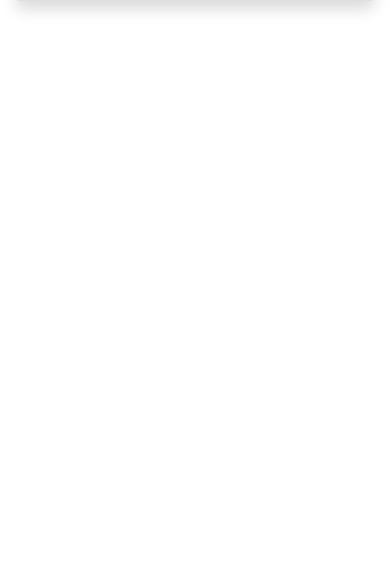
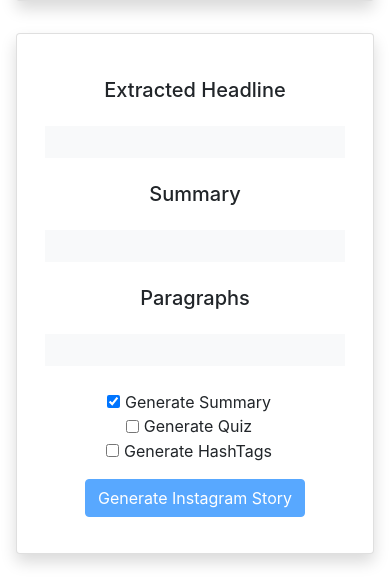
Before and after one commit to Lukasdoe/BRilliant, a Django app: page / in a window 390 px wide. Shown: the part 616-1202 px from the top of the page. Before the commit the page ends 628 px from the top, so only its background shows below. Run offline with Django 3.2, Linux system fonts and the light colour scheme; some libraries are stand-ins or nearby versions.

Commit message:
Added story generation wireframe

```diff
--- a/converter/urls.py
+++ b/converter/urls.py
@@ -7,4 +7,5 @@ urlpatterns = [
     path("", IndexView.as_view(), name="index"),
     path("converter/input-url/<path:search_string>/", IndexSearchView.as_view(), name="index_search"),
     path("converter/extract-article/<path:extract_string>/", IndexExtractView.as_view(), name="index_search"),
+    path("converter/create-story/", StoryCreateView.as_view(), name="story_create"),
 ]
--- a/converter/views.py
+++ b/converter/views.py
@@ -6,7 +6,7 @@ from urllib.error import HTTPError, URLError
 import re
 import json
 from bs4 import BeautifulSoup
-
+import openai
 
 class IndexView(View):
     def get(self, request):
@@ -48,3 +48,33 @@ class IndexExtractView(View):
             except (HTTPError, URLError, ValueError) as e:
                 pass
         return HttpResponseNotFound()
+
+
+class StoryCreateView(View):
+    def post(self, request):
+        body = json.loads(request.body)
+        context = {}
+        print(body)
+        if body.get("gen_summary"):
+            context["summary"] = self.gen_summary(body.get("article_text"))
+
+        if body.get("gen_quiz"):
+            context["quiz"] = self.gen_quiz(body.get("article_text"))
+
+        if body.get("gen_hashtags"):
+            context["hashtags"] = self.gen_hashtags(body.get("article_text"))
+
+        print(context)
+        return HttpResponse(content=json.dumps(context), status=200, content_type="application/json")
+
+    def gen_summary(self, article_text):
+        with open("prompts/summary_prompt.txt", "r") as f:
+            return f.read() + article_text[:50]
+
+    def gen_quiz(self, article_text):
+        with open("prompts/quiz_prompt.txt", "r") as f:
+            return f.read() + article_text[:50]
+
+    def gen_hashtags(self, article_text):
+        with open("prompts/hashtag_prompt.txt", "r") as f:
+            return f.read() + article_text[:50]
--- a/templates/index.html
+++ b/templates/index.html
@@ -22,21 +22,24 @@
             integrity="sha384-wfSDF2E50Y2D1uUdj0O3uMBJnjuUD4Ih7YwaYd1iqfktj0Uod8GCExl3Og8ifwB6"
             crossorigin="anonymous"></script>
 
+    <link rel="shortcut icon" type="image/x-icon" href="/static/favicon.ico">
+
     <!-- Load React. -->
     <!-- Note: when deploying, replace "development.js" with "production.min.js". -->
     <script src="https://unpkg.com/react@16/umd/react.development.js"></script>
     <script src="https://unpkg.com/react-dom@16/umd/react-dom.development.js"></script>
     <script type="application/javascript" src="https://unpkg.com/babel-standalone@6.26.0/babel.js"></script>
 
-    <!-- Load our React component. -->
-    {#    <script type="module" src="{% static 'converter/story_emulator.js' %}"></script>#}
-
     <title>BRilliant</title>
 </head>
 
 <body>
-<div class="row text-center m-lg-5 m-sm-2">
-    <div class="col-auto animate__animated animate__fadeIn m-3" id="third-card" hidden>
+{% csrf_token %}
+<script>
+    const csrftoken = document.querySelector('[name=csrfmiddlewaretoken]').value;
+</script>
+<div class="row text-center mt-lg-5 mx-lg-5 m-sm-2">
+    <div class="col-auto animate__animated animate__fadeIn m-3" hidden id="third-card">
         <div class="card shadow">
             <div class="card-body">
                 <div id="react_container" class="col-auto"></div>
@@ -76,7 +79,7 @@
             </div>
         </div>
     </div>
-    <div class="col-md animate__animated animate__slideInRight m-3" id="article-detail-view" hidden>
+    <div class="col-md animate__animated animate__slideInRight m-3" id="article-detail-view">
         <div class="card shadow">
             <div class="card-body">
                 <h5 class="mb-4 mt-4">Extracted Headline</h5>
@@ -89,9 +92,23 @@
                 <h5 class="mb-4 mt-4">Paragraphs</h5>
                 <div id="extracted-paragraphs"
                      class="overflow-auto p-3 mb-3 mb-md-0 m-2 bg-light text-left"
-                     style="overflow: auto; max-height: 30vh;"></div>
-                <div class="m-3 mt-5">
-                    <button type="button" id="generate-story" class="btn btn-primary w-100">
+                     style="overflow: auto; max-height: 20vh;"></div>
+                <div class="m-3 mt-4 row-auto text-center">
+                    <div class="form-check form-check-inline">
+                        <input type="checkbox" id="generate-summary" value="" checked class="form-check-input">
+                        <label class="form-check-label" for="generate-summary">Generate Summary</label>
+                    </div>
+                    <div class="form-check form-check-inline">
+                        <input type="checkbox" id="generate-quiz" value="" class="form-check-input">
+                        <label class="form-check-label" for="generate-quiz">Generate Quiz</label>
+                    </div>
+                    <div class="form-check form-check-inline">
+                        <input type="checkbox" id="generate-hashtags" value="" class="form-check-input">
+                        <label class="form-check-label" for="generate-hashtags">Generate HashTags</label>
+                    </div>
+                </div>
+                <div class="m-3 mt-2">
+                    <button type="button" id="generate-story" disabled class="btn btn-primary">
                         Generate Instagram Story
                     </button>
                 </div>
@@ -99,6 +116,33 @@
         </div>
     </div>
 </div>
+<div class="row text-center mx-lg-5 mx-sm-2 my-2">
+    <div class="col-md animate__animated animate__fadeIn m-3" hidden id="summary-card">
+        <div class="card shadow">
+            <div class="card-body">
+                <h5 class="card-title">Summary</h5>
+                <div id="summary-card-body" class="text-left"></div>
+            </div>
+        </div>
+    </div>
+    <div class="col-md animate__animated animate__fadeIn m-3" hidden id="quiz-card">
+        <div class="card shadow">
+            <div class="card-body">
+                <h5 class="card-title">Quiz</h5>
+                <div id="quiz-card-body" class="text-left"></div>
+            </div>
+        </div>
+    </div>
+    <div class="col-md animate__animated animate__fadeIn m-3" hidden id="hashtag-card">
+        <div class="card shadow">
+            <div class="card-body">
+                <h5 class="card-title">Hashtags</h5>
+                <div id="hashtag-card-body" class="text-left"></div>
+            </div>
+        </div>
+    </div>
+</div>
+<script src="{% static 'index-bundle.js' %}"></script>
 <script>
     const url_input = document.getElementById('url-input');
     const preview_frame = document.getElementById("preview-frame");
@@ -115,17 +159,6 @@
 
     window.url_query_fetch_abort = new AbortController();
     window.extract_fetch_abort = new AbortController();
-    let stories = [
-        {
-            url: 'https://picsum.photos/1080/1920',
-        },
-        {
-            url: 'https://picsum.photos/768/1366',
-        },
-        {
-            url: 'https://picsum.photos/480/800',
-        },
-    ];
 
     function queryInput(input_string) {
         if (input_string.length <= 8 || !input_string.startsWith("https://")) {
@@ -183,35 +216,108 @@
             .then(response => response.json())
             .then(extracted_data => {
                     let headline_elem = document.createElement("p");
-                    headline_elem.textContent = extracted_data.headline
+                    headline_elem.textContent = extracted_data.headline;
+                    headline_elem.setAttribute("contenteditable", "true");
                     extract_headline.appendChild(headline_elem);
+                    window.headline_container = headline_elem;
+                    headline_elem.addEventListener("input", updateText);
 
                     let summary_elem = document.createElement("p");
                     summary_elem.textContent = extracted_data.summary;
+                    summary_elem.setAttribute("contenteditable", "true");
                     extract_summary.appendChild(summary_elem);
+                    window.summary_conatiner = summary_elem;
+                    summary_elem.addEventListener("input", updateText);
 
+                    window.article_containers = [];
                     for (let paragraph_headline of Object.keys(extracted_data.paragraphs)) {
                         let headline = document.createElement("h5");
                         headline.textContent = paragraph_headline;
+                        headline.setAttribute("contenteditable", "true");
                         extract_paragraphs.appendChild(headline);
+                        window.article_containers.push(headline);
+                        headline.addEventListener("input", updateText);
 
                         for (let paragraph_piece of extracted_data.paragraphs[paragraph_headline]) {
                             let text = document.createElement("p");
                             text.textContent = paragraph_piece;
+                            text.setAttribute("contenteditable", "true");
                             extract_paragraphs.appendChild(text);
+                            window.article_containers.push(text);
+                            text.addEventListener("input", updateText);
                         }
                     }
                     document.getElementsByClassName("col-md")[0].classList.add("animate__fadeIn");
                     extract_view.hidden = false;
                     extract_button.removeChild(spinner);
+                    generate_button.disabled = false;
+                    updateText();
                 }
             ).catch(e => {
         });
     }
 
+    function updateText(e) {
+        window.headline_text = window.headline_container.textContent;
+        window.summary_text = window.summary_conatiner.textContent;
+        window.article_text = "";
+        window.article_containers.forEach((elem) => {
+            if (elem.tagName === "H5") {
+                window.article_text += ("\n\n" + elem.textContent + "\n\n");
+            } else {
+                window.article_text += elem.textContent;
+            }
+        });
+    }
+
     function generateStory(e) {
-        first_card.hidden = true;
-        third_card.hidden = false;
+        generate_button.disabled = true;
+        let spinner = document.createElement("span");
+        spinner.classList.add("spinner-grow", "spinner-grow-sm");
+        spinner.setAttribute("role", "status");
+        spinner.setAttribute("aria-hidden", "true");
+        generate_button.appendChild(spinner);
+
+        let gen_summary = document.getElementById("generate-summary").checked;
+        let gen_quiz = document.getElementById("generate-quiz").checked;
+        let gen_hashtags = document.getElementById("generate-hashtags").checked;
+
+        let fetch_body = {
+            headline: window.headline_text,
+            summary: window.summary_text,
+            article_text: window.article_text,
+            article_url: url_input.value,
+            gen_summary: gen_summary,
+            gen_quiz: gen_quiz,
+            gen_hashtags: gen_hashtags,
+        };
+        fetch("converter/create-story/", {
+            method: 'POST',
+            headers: {
+                'Accept': 'application/json',
+                'Content-Type': 'application/json',
+                'X-CSRFToken': csrftoken,
+            }, body: JSON.stringify(fetch_body)
+        }).then((response) => response.json()).then((json_r) => {
+            if (gen_summary) {
+                document.getElementById("summary-card-body").textContent = json_r.summary;
+                document.getElementById("summary-card").hidden = false;
+            }
+            if (gen_quiz) {
+                document.getElementById("quiz-card-body").textContent = json_r.quiz;
+                document.getElementById("quiz-card").hidden = false;
+            }
+            if (gen_hashtags) {
+                document.getElementById("hashtag-card-body").textContent = json_r.hashtags;
+                document.getElementById("hashtag-card").hidden = false;
+            }
+            window.startStory(["https://picsum.photos/1080/1920/", "https://picsum.photos/1080/1920/", "https://picsum.photos/1080/1920/"]);
+            first_card.remove();
+            third_card.hidden = false;
+            generate_button.disabled = false;
+            spinner.remove();
+        }).catch((e) => {
+        });
     }
 
     window.addEventListener("load", e => queryInput(url_input.value));
@@ -219,7 +325,6 @@
     extract_button.addEventListener("click", extract_data);
     generate_button.addEventListener("click", generateStory);
 </script>
-<script src="{% static 'index-bundle.js' %}"></script>
 </body>
 
 </html>
```
Also changed, not shown: assets/index.js (+6 -2 lines).
